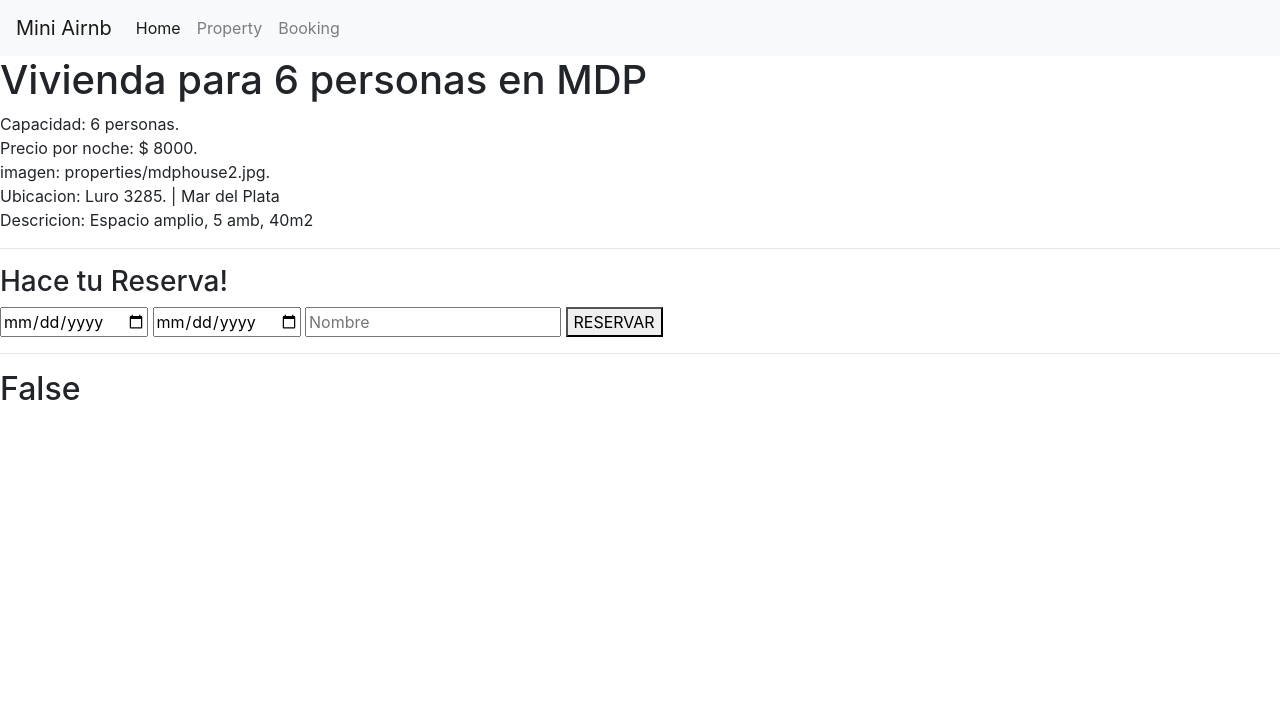
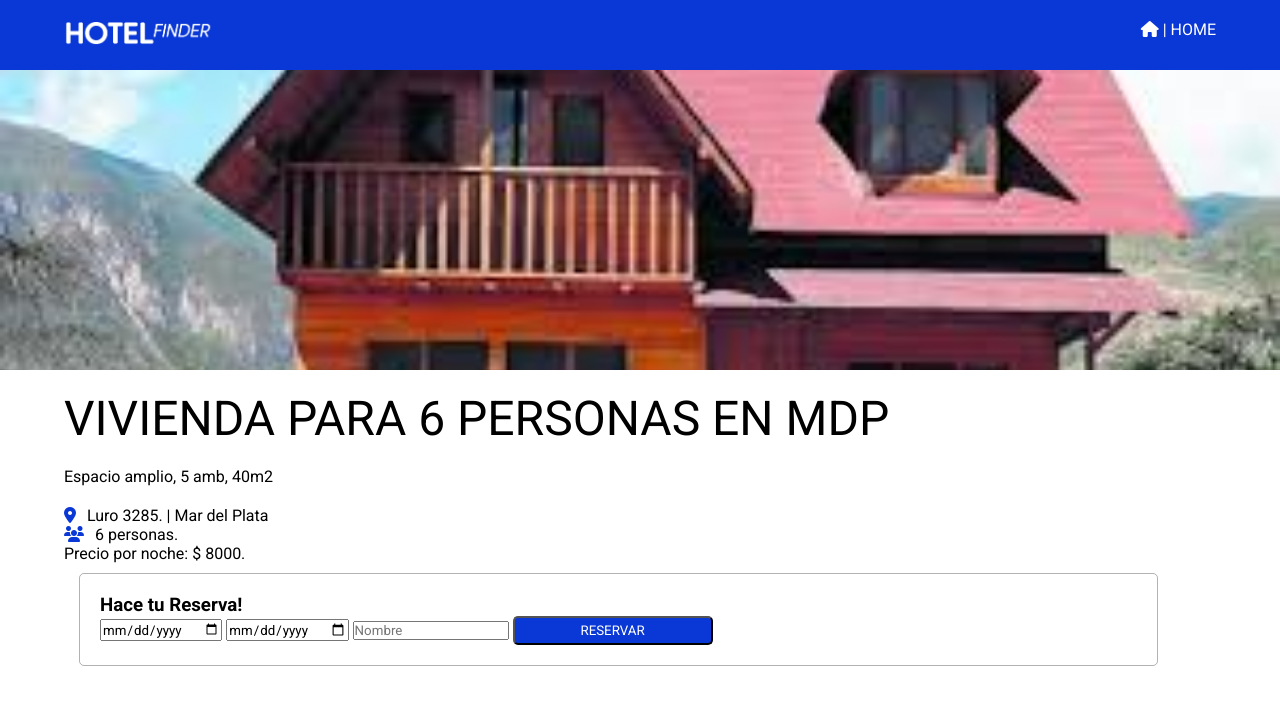
Before and after one commit to mil32/Python-POC, a Django app: page /property/1 in a window 1280 px wide. Shown: the top 705 px of the page. Run offline with Django 3.2, Linux system fonts and the light colour scheme; data comes from the database, SQL or seed files in the repository; parts of the project's set-up code (start-up, migrations or seed data) failed here and were passed over; some libraries are stand-ins or nearby versions.

Commit message:
front fixes

```diff
--- /dev/null
+++ b/app/static/app/style.css
@@ -0,0 +1,189 @@
+@import url("https://fonts.googleapis.com/css?family=Roboto:400,700&display=swap");
+
+* {
+  margin: 0;
+  padding: 0;
+  font-family: "Roboto", sans-serif;
+}
+
+header {
+  background-color: #0a38d7;
+  width: 100%;
+  border-bottom: 30px;
+  border: 30px white;
+}
+
+.container {
+  width: 90%;
+  margin: 0 auto;
+}
+.headerspread {
+  display: flex;
+  justify-content: space-between;
+  padding: 20px 0px;
+}
+
+nav a {
+  color: white;
+  text-decoration: none;
+  text-transform: uppercase;
+}
+.logo img {
+  max-width: 150px;
+}
+.heroSearch {
+  width: 100%;
+  height: 300px;
+  background: url("./back01.jpg");
+  background-size: cover;
+  background-position: center center;
+  display: grid;
+  grid-template-columns: 1fr;
+  align-items: center;
+  justify-items: center;
+}
+
+.searchForm {
+  background-color: white;
+  width: 60%;
+  padding: 10px;
+  border-radius: 10px;
+}
+
+.propgrid {
+  width: 90%;
+  margin: 0 auto;
+  display: grid;
+  /* grid-template-columns: repeat(3, 400px); */
+  grid-template-columns: repeat(auto-fit, minmax(300px, 1fr));
+  grid-gap: 10px;
+  padding-top: 30px;
+  padding-bottom: 70px;
+}
+.propimage {
+  max-height: 200px;
+  overflow: hidden;
+}
+.propimage img {
+  max-width: 100%;
+}
+.propdata {
+  padding: 20px 10px;
+  display: grid;
+  grid-template-columns: 2fr 1fr;
+  align-items: center;
+}
+.proptitle {
+  grid-column: 1 / -1;
+  font-size: 1.5em;
+  text-transform: uppercase;
+  margin-bottom: 15px;
+}
+.propprice {
+  display: grid;
+  grid-auto-flow: row;
+  justify-items: center;
+}
+.pdetail {
+  color: rgba(0, 0, 0, 0.5);
+}
+.price {
+  font-size: 2.2em;
+}
+.price i {
+  font-size: 0.5em;
+  top: -5px;
+  position: relative;
+}
+.picolor {
+  margin-right: 7px;
+  color: #0a38d7;
+}
+.propcard {
+  background-color: lightgrey;
+  width: 100%;
+  box-shadow: 0px 2px 10px rgba(0, 0, 0, 0.3);
+}
+
+a.button {
+  text-decoration: none;
+  display: block;
+  background: green;
+  color: white;
+  text-align: center;
+  padding: 10px;
+  margin: 13px;
+  border-radius: 5px;
+  text-transform: uppercase;
+}
+a.button:hover {
+  background: darkgreen;
+}
+
+.propheroimage {
+  height: 300px;
+  overflow: hidden;
+}
+.propheroimage img {
+  width: 100%;
+  position: relative;
+  top: -150px;
+}
+
+.propbigtitle {
+  margin: 20px 0px;
+  display: block;
+  font-size: 3em;
+  font-weight: regular;
+  text-transform: uppercase;
+}
+.bookform {
+  width: 90%;
+  border: 1px solid rgba(0, 0, 0, 0.3);
+  padding: 20px;
+  border-radius: 5px;
+  margin: 10px 0px;
+  margin-left: 15px;
+}
+.pdescription {
+  margin-bottom: 20px;
+}
+.message {
+  padding: 20px;
+  border: 1px solid rgba(0, 0, 0, 0.2);
+  margin: 10px;
+}
+.success {
+  background-color: lightblue;
+}
+.fail {
+  background-color: lightcoral;
+}
+.bookform button {
+  padding: 5px 20px;
+  border-radius: 5px;
+  color: white;
+  background-color: #0a38d7;
+  width: 200px;
+}
+.heroSearch button {
+  padding: 5px 20px;
+  border-radius: 5px;
+  color: white;
+  background-color: #0a38d7;
+  width: 100%;
+}
+.formbutton,
+.filterPrice {
+  margin-top: 10px;
+  grid-column: 1/-1;
+}
+
+.heroSearch input {
+  font-size: 1.2em;
+}
+
+.formgrid {
+  display: grid;
+  grid-template-columns: 1fr 1fr;
+}
--- a/app/templates/app/base.html
+++ b/app/templates/app/base.html
@@ -1,49 +1,31 @@
+{% load static %}
 <!DOCTYPE html>
 <html lang="en">
+  <head>
+    <meta charset="UTF-8" />
+    <meta name="viewport" content="width=device-width, initial-scale=1.0" />
+    <meta http-equiv="X-UA-Compatible" content="ie=edge" />
+    <title>Hotel Finder</title>
+    <link rel="stylesheet" href="../static/app/style.css" />
+    <script
+      src="https://kit.fontawesome.com/37ffca5ce3.js"
+      crossorigin="anonymous"
+    ></script>
+  </head>
 
-<head>
-    <meta charset="UTF-8">
-    <meta name="viewport" content="width=device-width, initial-scale=1.0">
-    <meta http-equiv="X-UA-Compatible" content="ie=edge">
-    <title>Mini Airnb</title>
-
-    <!-- Bootstrap Links -->
-
-    <link rel="stylesheet" href="https://stackpath.bootstrapcdn.com/bootstrap/4.3.1/css/bootstrap.min.css"
-        integrity="sha384-ggOyR0iXCbMQv3Xipma34MD+dH/1fQ784/j6cY/iJTQUOhcWr7x9JvoRxT2MZw1T" crossorigin="anonymous">
-    <script src="https://code.jquery.com/jquery-3.3.1.slim.min.js"
-        integrity="sha384-q8i/X+965DzO0rT7abK41JStQIAqVgRVzpbzo5smXKp4YfRvH+8abtTE1Pi6jizo"
-        crossorigin="anonymous"></script>
-    <script src="https://cdnjs.cloudflare.com/ajax/libs/popper.js/1.14.7/umd/popper.min.js"
-        integrity="sha384-UO2eT0CpHqdSJQ6hJty5KVphtPhzWj9WO1clHTMGa3JDZwrnQq4sF86dIHNDz0W1"
-        crossorigin="anonymous"></script>
-    <script src="https://stackpath.bootstrapcdn.com/bootstrap/4.3.1/js/bootstrap.min.js"
-        integrity="sha384-JjSmVgyd0p3pXB1rRibZUAYoIIy6OrQ6VrjIEaFf/nJGzIxFDsf4x0xIM+B07jRM"
-        crossorigin="anonymous"></script>
-
-    <!-- End Bootstrap Links -->
-</head>
-
-<body>
+  <body>
     <header>
-        <nav class="navbar navbar-expand-lg navbar-light bg-light">
-            <a class="navbar-brand" href="#">Mini Airnb</a>
-            <div class="collapse navbar-collapse" id="navbarNav">
-                <ul class="navbar-nav">
-                    <li class="nav-item active">
-                        <a class="nav-link" href="#">Home <span class="sr-only">(current)</span></a>
-                    </li>
-                    <li class="nav-item">
-                        <a class="nav-link" href="#">Property</a>
-                    </li>
-                    <li class="nav-item">
-                        <a class="nav-link" href="#">Booking</a>
-                    </li>
-                </ul>
-            </div>
+      <div class="container headerspread">
+        <div class="logo">
+          <a href="/">
+            <img src="../static/app/logo.png" alt="" />
+          </a>
+        </div>
+        <nav>
+          <a href="/"> <i class="fas fa-home"></i> | Home </a>
         </nav>
+      </div>
     </header>
     {%block content%} {%endblock%}
-</body>
-
+  </body>
 </html>
--- a/app/templates/app/property.html
+++ b/app/templates/app/property.html
@@ -1,22 +1,41 @@
 {% extends "app/base.html" %} {% block content %}
-<h1>{{ property.title }}</h1>
-Capacidad: {{ property.max_pax }} personas.<br />
+<div class="propheroimage">
+  <img src="{{property.image.url}}" />
+</div>
+<div class="container">
+  <span class="propbigtitle">{{ property.title }}</span>
+  <div class="pdescription">
+    {{ property.description }}
+  </div>
+  <i class="fas fa-map-marker-alt picolor"></i> {{ property.address }}. |
+  {{property.city }}<br />
+  <i class="fas fa-users picolor"></i> {{ property.max_pax }} personas.<br />
   Precio por noche: $ {{ property.price }}.<br />
-imagen: {{ property.image }}.<br />
-Ubicacion: {{ property.address }}. | {{ property.city }}<br />
-Descricion: {{ property.description }}<br />
 
-<hr />
+  <div class="bookform">
     <h3>Hace tu Reserva!</h3>
     <form action="" method="POST">
       {% csrf_token %}
-  <input type="date" name="start_date" />
-  <input type="date" name="end_date" />
-  <input type="text" name="guest" placeholder="Nombre" />
+      <input type="date" name="start_date" required />
+      <input type="date" name="end_date" required />
+      <input type="text" name="guest" placeholder="Nombre" required />
       <button type="submit">RESERVAR</button>
     </form>
-<hr />
+  </div>
 
-{% if guest != none %}
-<h2>{{ guest }}</h2>
-{% endif %} {% endblock %}
+  {% if checker != None %}{% if checker %}
+  <div class="message success">
+    <p>
+      Felicitaciones {{ guest }} la reserva se realizo Exitosamente!
+    </p>
+  </div>
+  {% else %}
+  <div class="message fail">
+    <p>
+      Lo sentimos {{ guest }} la propiedad seleccionada no esta disponible en
+      ese rango de fechas
+    </p>
+  </div>
+  {% endif %} {% endif %}
+</div>
+{% endblock %}
--- a/app/views.py
+++ b/app/views.py
@@ -27,10 +27,9 @@ def index(request):
 
 
 def property(request, property_id):
-    # guest = request.POST.get('guest')
     prop = Property.objects.get(id=property_id)
     bookings = Booking.objects.all()
-    checker = False
+    checker = None
     guest = None
 
     if request.method == 'POST':
@@ -42,7 +41,6 @@ def property(request, property_id):
         price = prop.price * (end_date - start_date).days * 1.08
 
         if len(bookings) > 0:
-
             for booking in bookings:
                 if (
                         booking.start_date <= start_date <= booking.end_date or booking.start_date <= end_date <= booking.end_date) or (
@@ -61,7 +59,7 @@ def property(request, property_id):
     context = {
         'property': prop,
         'checker': checker,
-        'guest': checker,
+        'guest': guest,
     }
 
     return render(request, 'app/property.html', context)
--- a/mysite/settings.py
+++ b/mysite/settings.py
@@ -14,7 +14,6 @@ import os
 
 # Build paths inside the project like this: os.path.join(BASE_DIR, ...)
 BASE_DIR = os.path.dirname(os.path.dirname(os.path.abspath(__file__)))
-
 
 # Quick-start development settings - unsuitable for production
 # See https://docs.djangoproject.com/en/2.2/howto/deployment/checklist/
```
Also changed, not shown: app/templates/app/index.html (+45 -43 lines), app/static/app/back01.jpg (added), app/static/app/logo.png (added), media/properties/casa1.jpg (added), media/properties/casa5.jpg (added), media/properties/casa6.jpg (added), 2 other files. Lines whose indentation alone changed are shown as unchanged.
